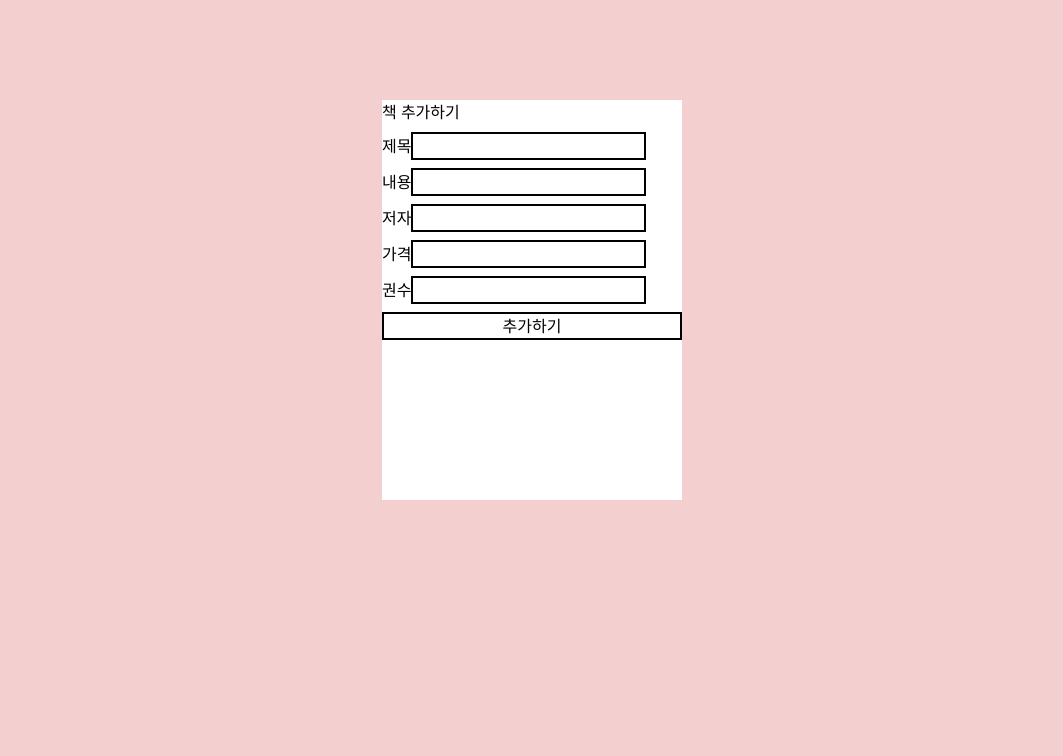
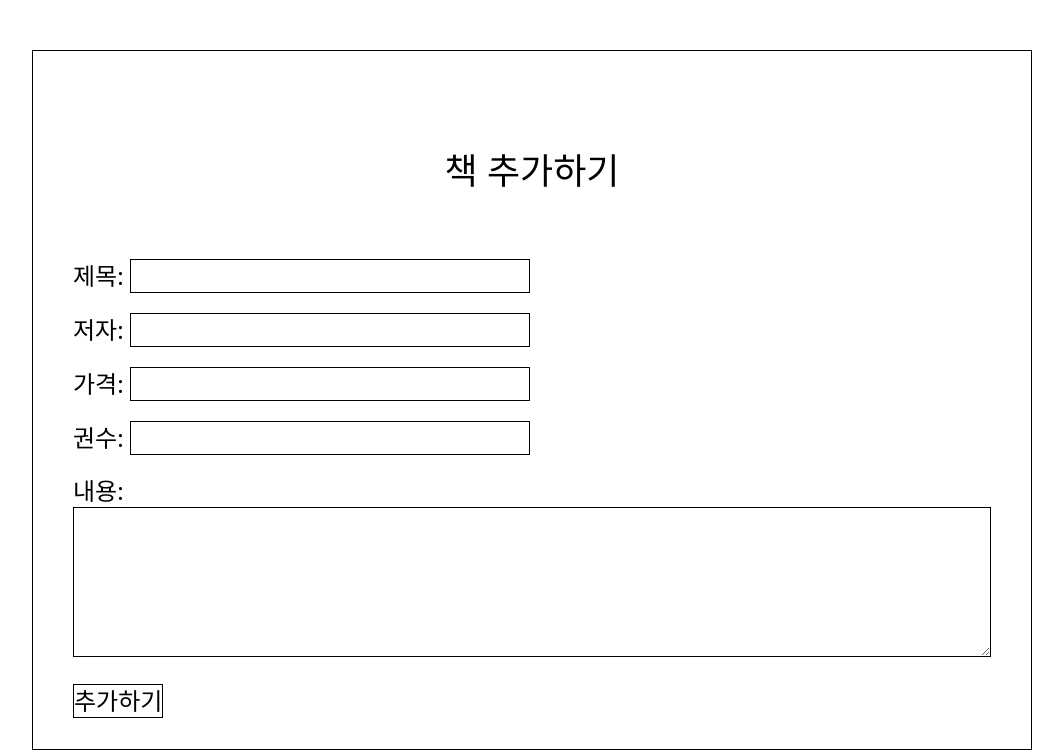
Before and after one commit to BellPumpkin/test, a Next.js app: page /add in a window 1280 px wide. Shown: the top 756 px of the page, without its empty margins (108-1171 px from the left). Built offline with nearby package versions, Linux system fonts and the light colour scheme.

Commit message:
Feat: 전체적인 UI 수정 및 로직 변경

```diff
--- a/src/app/add/page.tsx
+++ b/src/app/add/page.tsx
@@ -1,6 +1,7 @@
 'use client'
 import React, { useState } from 'react'
 import { useMutation } from '@tanstack/react-query'
+import { useRouter } from 'next/navigation';
 
 // 새로운 책을 추가하는 함수
 const addBook = async (newBook: { title: string, content: string, author: string, price: number, count: number }) => {
@@ -26,10 +27,13 @@ export default function AddPage() {
   const [inputPrice, setInputPrice] = useState<number>();
   const [inputCount, setInputCount] = useState<number>();
 
+  const router = useRouter();
+
   const mutation = useMutation({
     mutationFn: addBook,
     onSuccess: (data) => {
       console.log('책 추가 성공:', data);
+      router.push('/list')
     },
     onError: (error: Error) => {
       console.error('책 추가 실패:', error.message);
@@ -37,7 +41,6 @@ export default function AddPage() {
   });
 
   const onClickAddBook = () => {
-    console.log('click : : : :');
 
     const newBook = {
       title: inputTitle,
@@ -51,33 +54,34 @@ export default function AddPage() {
   }
 
   return (
-    <div className='flex w-full h-full justify-center pt-[100px]'>
-      <div className='flex flex-col w-[300px] h-[400px] bg-white gap-2'>
-        <div>책 추가하기</div>
-        <div>
-          <span>제목</span>
-          <input className='border-2' type="text" onChange={(e) => { setInputTitle(e.target.value) }} />
+      <div className='flex flex-col w-[1000px] h-[700px] bg-white gap-2 p-10 border-1'>
+        <div className='text-4xl text-center m-15'>책 추가하기</div>
+        <div className='flex flex-col gap-5'>
+          <div className='text-2xl'>
+            <span>제목: </span>
+            <input className='w-[400px] border-1 ' type="text" onChange={(e) => { setInputTitle(e.target.value) }} />
+          </div>
+          <div className='text-2xl'>
+            <span>저자: </span>
+            <input className='w-[400px] border-1' type="text" onChange={(e) => { setInputAuthor(e.target.value) }} />
+          </div>
+          <div className='text-2xl'>
+            <span>가격: </span>
+            <input className='w-[400px] border-1' type="text" onChange={(e) => { setInputPrice(parseInt(e.target.value)) }} />
+          </div>
+          <div className='text-2xl'>
+            <span>권수: </span>
+            <input className='w-[400px] border-1' type="text" onChange={(e) => { setInputCount(parseInt(e.target.value)) }} />
+          </div>
+
+          <div className='text-2xl'>
+            <div>내용: </div>
+            <textarea className='w-full h-[150px] border-1' onChange={(e) => { setInputContent(e.target.value) }} />
+          </div>
+          <div className='text-2xl'>
+            <button className='flex border-1' onClick={onClickAddBook}>추가하기</button>
+          </div>
         </div>
-        <div>
-          <span>내용</span>
-          <input className='border-2' type="text" onChange={(e) => { setInputContent(e.target.value) }} />
-        </div>
-        <div>
-          <span>저자</span>
-          <input className='border-2' type="text" onChange={(e) => { setInputAuthor(e.target.value) }} />
-        </div>
-        <div>
-          <span>가격</span>
-          <input className='border-2' type="text" onChange={(e) => { setInputPrice(parseInt(e.target.value)) }} />
-        </div>
-        <div>
-          <span>권수</span>
-          <input className='border-2' type="text" onChange={(e) => { setInputCount(parseInt(e.target.value)) }} />
-        </div>
-        <button className='border-2' onClick={onClickAddBook}>
-          추가하기
-        </button>
       </div>
-    </div>
   );
 }
--- a/src/app/api/books/[id]/route.ts
+++ b/src/app/api/books/[id]/route.ts
@@ -28,8 +28,7 @@ export async function DELETE(request: Request, { params }: { params: Promise<{ i
   const id = (await params).id
 
   try {
-    // 데이터베이스에서 책을 삭제하는 로직 (예시)
-    const deletedBook = await deleteBook(id); // deleteBookFromDatabase는 데이터베이스에서 책을 삭제하는 함수입니다.
+    const deletedBook = await deleteBook(id);
 
     if (!deletedBook) {
       return NextResponse.json({ error: '책을 찾을 수 없습니다.' }, { status: 404 });
--- a/src/app/api/books/route.ts
+++ b/src/app/api/books/route.ts
@@ -22,7 +22,7 @@ export async function POST(request: Request) {
     const book = await request.json();
 
     // 필수 값이 누락된 경우
-    if (!book.title || !book.author || !book.price) {
+    if (!book.title || !book.content || !book.author || !book.price) {
       return NextResponse.json(
         { error: "❌ 모든 필수 필드를 입력하세요." },
         { status: 400 }
--- a/src/app/detail/[id]/page.tsx
+++ b/src/app/detail/[id]/page.tsx
@@ -9,12 +9,14 @@ type Props = {
 type BookProps = {
   id: string;
   title: string;
+  content: string;
   author: string;
   price: string;
   count: number;
 }
 
 const fetchBookDetail = async (id: string) => {
+
   const res = await fetch(`/api/books/${id}`);
   if (!res.ok) {
     throw new Error('책 정보를 불러오는 데 실패했습니다.');
@@ -30,14 +32,34 @@ export default function DetailPage({ params }: Props) {
     queryFn: () => fetchBookDetail(id),
   });
 
+  const truncateText = (text: string, maxLength: number) => {
+    return text.length > maxLength ? text.slice(0, maxLength) + '...' : text;
+  };
+
+  const formatPrice = (price: string) => {
+    return price.toLocaleString()
+  };
+
   return (
-    <div className="flex justify-center mt-[100px]">
+    <div className="flex justify-center border-1">
       {data ? (
-        <div className='flex flex-col bg-blue-300 w-[200px] h-[200px] justify-center items-center'>
-          <div>제목: {data.title}</div>
-          <div>저자: {data.author}</div>
-          <div>가격: {data.price}</div>
-          <div>{data.count} 권</div>
+        <div className='flex w-[1000px] h-[700px] gap-2 p-10 justify-center'>
+          <div className='flex flex-2 justify-center items-center'>
+            img
+          </div>
+          <div className='flex flex-col flex-3 gap-3 items justify-center'>
+            <div className='text-4xl'>제목: {data.title}</div>
+            <div className='text-2xl'>저자: {data.author}</div>
+            <div className='text-2xl'>가격: {formatPrice(data.price)}원</div>
+            <div className='text-2xl'>남은 책 수량: {data.count} 권</div>
+            <div className='flex flex-col text-2xl'>
+              <div>책 내용</div>
+              <div>{truncateText(data.content, 200)}</div>
+            </div>
+            <div className='flex justify-end'>
+              <button className='border-1 text-2xl p-2'>구매하기</button>
+            </div>
+          </div>
         </div>
       ) : (
         <div>책 정보를 찾을 수 없습니다.</div>
--- a/src/app/globals.css
+++ b/src/app/globals.css
@@ -16,5 +16,7 @@ html,
 body {
   width: 100%;
   height: 100vh;
-  background: #f3cfcf;
+  display: flex;
+  justify-content: center;
+  align-items: center;
 }
--- a/src/lib/db.ts
+++ b/src/lib/db.ts
@@ -5,14 +5,14 @@ const client = new MongoClient(process.env.MONGODB_URI as string);
 export async function getBooks() {
   await client.connect();
   const collection = client.db('test').collection('test');
-  return collection.find().toArray();
+  return collection.find().sort({ _id: -1 }).toArray();
 }
 
 export async function getBookDetail(id: string) {
   await client.connect();
   const collection = client.db("test").collection("test");
 
-  return collection.findOne({ id: parseInt(id) });
+  return collection.findOne({ _id: new ObjectId(id) });
 }
 
 export async function addBook(book: { id: number, title: string, content: string, author: string; price: number, count: number }) {
@@ -26,7 +26,7 @@ export async function addBook(book: { id: number, title: string, content: string
 export async function deleteBook(id: string) {
   await client.connect();
   const collection = client.db("test").collection("test");
-  await collection.deleteOne({id: parseInt(id)});
+  await collection.deleteOne({ _id: new ObjectId(id) });
   return { message: '책이 성공적으로 삭제되었습니다.' };
 }
 
```
Also changed, not shown: src/app/list/page.tsx (+27 -25 lines).
